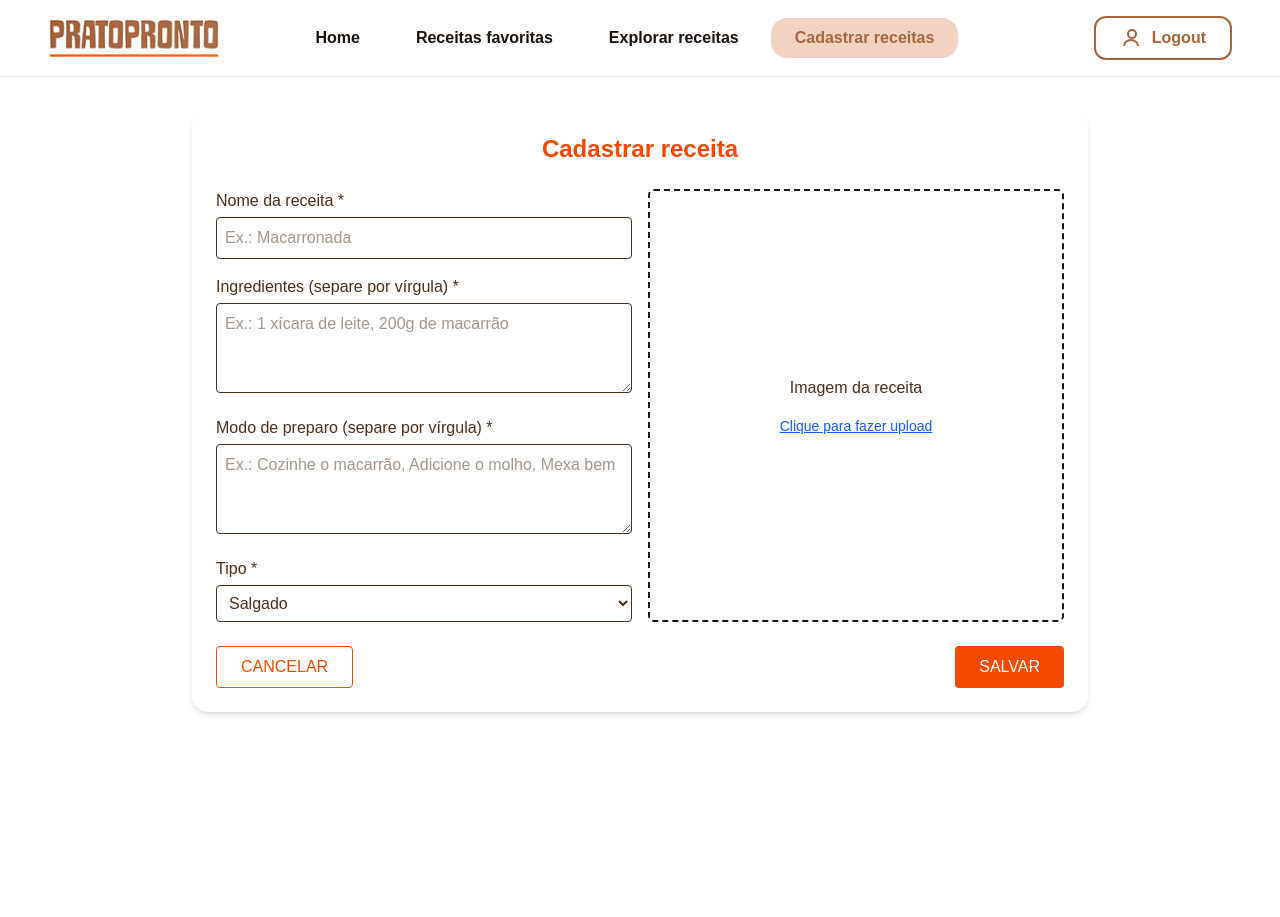
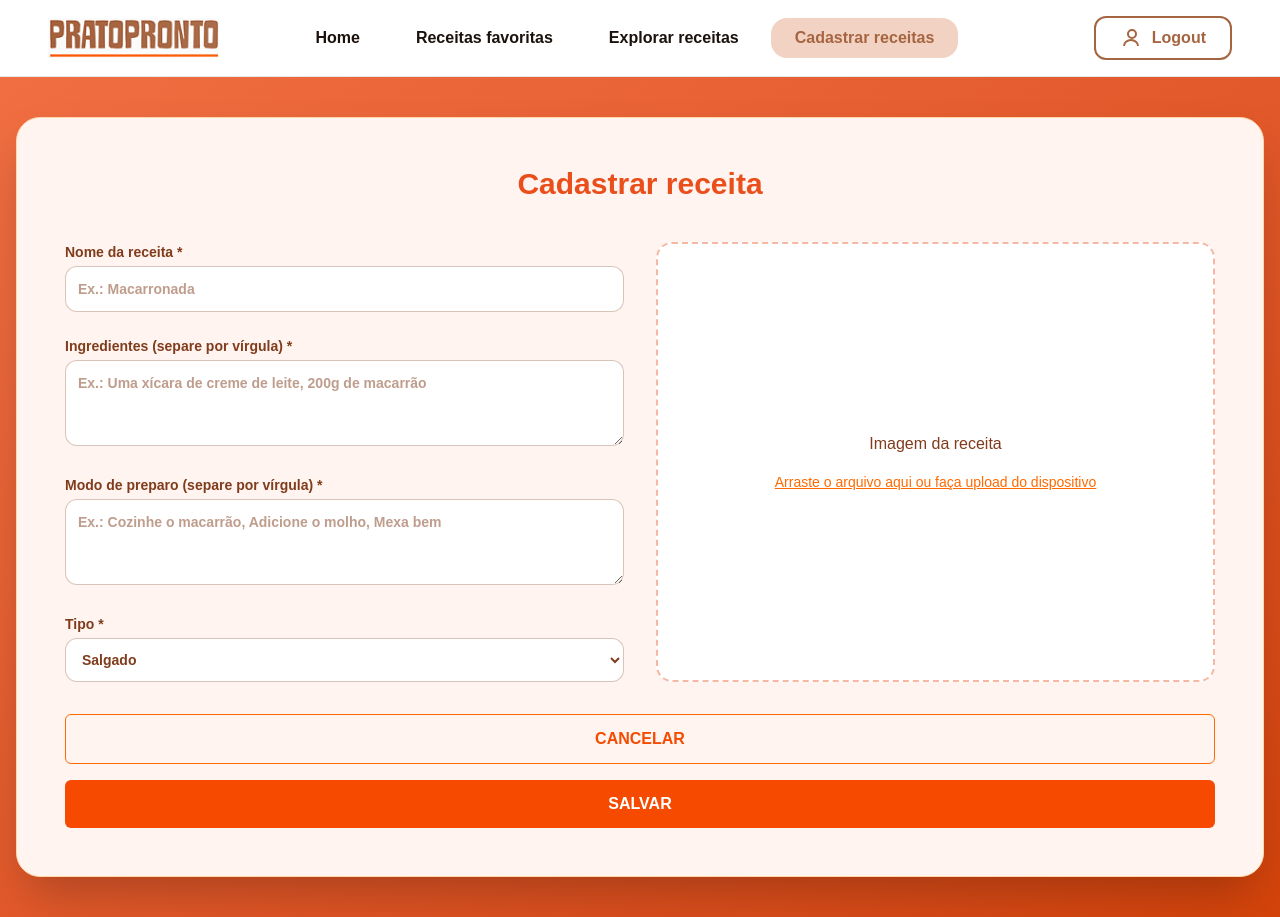
Before and after one commit to cavicf/trabalho_receita, a Next.js app: page /cadastrar in a window 1280 px wide. Before the commit the page ends 800 px from the top, so only its background shows below. Built offline with nearby package versions, Linux system fonts and the light colour scheme.

Commit message:
fix: corrigindo a estilizacao da pagina de cadastrar receita

```diff
--- a/src/app/cadastrar/page.tsx
+++ b/src/app/cadastrar/page.tsx
@@ -44,49 +44,50 @@ export default function CadastrarReceita() {
   }
 
   return (
-    <div className="max-w-4xl mx-auto bg-white rounded-2xl p-6 shadow-md mt-8">
-      <h1 className="text-center text-2xl font-bold text-orange-600 mb-6">Cadastrar receita</h1>
+    <div className="min-h-screen bg-gradient-to-br from-[#f06e42] to-[#d44309] flex items-center justify-center px-4 py-10">
+      <div className="w-full max-w-7xl bg-[#FFF4EF] rounded-3xl p-12 shadow-2xl border border-orange-200 flex flex-col">
+        <h1 className="text-center text-3xl font-bold text-[#EA4E1B] mb-10">Cadastrar receita</h1>
 
-      <div className="grid grid-cols-1 md:grid-cols-2 gap-4">
+        <div className="grid grid-cols-1 md:grid-cols-2 gap-8 flex-1">
           {/* Formulário */}
-        <div className="flex flex-col gap-4">
-          <label className="text-[#4A2F1B] font-medium">
+          <div className="flex flex-col gap-6">
+            <label className="text-[#803C1C] font-semibold text-sm">
               Nome da receita *
               <input
                 type="text"
                 placeholder="Ex.: Macarronada"
-              className="w-full border p-2 rounded mt-1"
+                className="w-full border border-[#803C1C]/30 p-3 rounded-xl mt-1 bg-white"
                 value={receita}
                 onChange={(e) => setReceita(e.target.value)}
               />
             </label>
 
-          <label className="text-[#4A2F1B] font-medium">
+            <label className="text-[#803C1C] font-semibold text-sm">
               Ingredientes (separe por vírgula) *
               <textarea
-              placeholder="Ex.: 1 xícara de leite, 200g de macarrão"
-              className="w-full border p-2 rounded mt-1"
+                placeholder="Ex.: Uma xícara de creme de leite, 200g de macarrão"
+                className="w-full border border-[#803C1C]/30 p-3 rounded-xl mt-1 bg-white"
                 rows={3}
                 value={ingredientes}
                 onChange={(e) => setIngredientes(e.target.value)}
               />
             </label>
 
-          <label className="text-[#4A2F1B] font-medium">
+            <label className="text-[#803C1C] font-semibold text-sm">
               Modo de preparo (separe por vírgula) *
               <textarea
                 placeholder="Ex.: Cozinhe o macarrão, Adicione o molho, Mexa bem"
-              className="w-full border p-2 rounded mt-1"
+                className="w-full border border-[#803C1C]/30 p-3 rounded-xl mt-1 bg-white"
                 rows={3}
                 value={modo_preparo}
                 onChange={(e) => setModoPreparo(e.target.value)}
               />
             </label>
 
-          <label className="text-[#4A2F1B] font-medium">
+            <label className="text-[#803C1C] font-semibold text-sm">
               Tipo *
               <select
-              className="w-full border p-2 rounded mt-1"
+                className="w-full border border-[#803C1C]/30 p-3 rounded-xl mt-1 bg-white"
                 value={tipo}
                 onChange={(e) => setTipo(e.target.value)}
               >
@@ -98,12 +99,12 @@ export default function CadastrarReceita() {
           </div>
 
           {/* Upload da imagem */}
-        <div className="flex flex-col items-center justify-center border-2 border-dashed rounded-md p-4 text-center">
+          <div className="flex flex-col items-center justify-center overflow-hidden border-2 border-dashed border-[#EA4E1B]/40 rounded-2xl bg-white h-[440px]">
             {imagem ? (
               <>
-              <img src={imagem} alt="Prévia" className="w-full rounded-md" />
+                <img src={imagem} alt="Prévia" className="max-h-[350px] object-contain w-full rounded-xl" />
                 <button
-                className="mt-2 text-red-600 underline"
+                  className="mt-4 text-sm text-red-500 underline"
                   onClick={() => setImagem(null)}
                 >
                   Trocar imagem
@@ -111,9 +112,9 @@ export default function CadastrarReceita() {
               </>
             ) : (
               <>
-              <p className="text-[#4A2F1B] mb-2">Imagem da receita</p>
-              <label className="cursor-pointer text-blue-600 underline text-sm mt-2">
-  Clique para fazer upload
+                <p className="text-[#803C1C] mb-2 font-medium">Imagem da receita</p>
+                <label className="cursor-pointer text-orange-500 underline text-sm mt-2 hover:text-orange-700">
+                  Arraste o arquivo aqui ou faça upload do dispositivo
                   <input
                     type="file"
                     accept="image/*"
@@ -121,27 +122,27 @@ export default function CadastrarReceita() {
                     className="hidden"
                   />
                 </label>
-
               </>
             )}
           </div>
         </div>
 
-      {/* Botões */}
-      <div className="flex justify-between mt-6">
+        {/* Botões SALVAR e CANCELAR (em coluna) */}
+        <div className="flex flex-col gap-4 mt-8">
           <button
             onClick={() => router.push('/')}
-          className="border border-orange-600 text-orange-600 px-6 py-2 rounded hover:bg-orange-50"
+            className="w-full border border-orange-500 text-orange-600 font-semibold py-3 rounded-md hover:bg-orange-50 transition"
           >
             CANCELAR
           </button>
           <button
             onClick={handleSalvar}
-          className="bg-orange-600 text-white px-6 py-2 rounded hover:bg-orange-700"
+            className="w-full bg-orange-600 text-white font-bold py-3 rounded-md hover:bg-orange-700 transition"
           >
             SALVAR
           </button>
         </div>
       </div>
+    </div>
 )
 }
```
Lines whose indentation alone changed are shown as unchanged.
